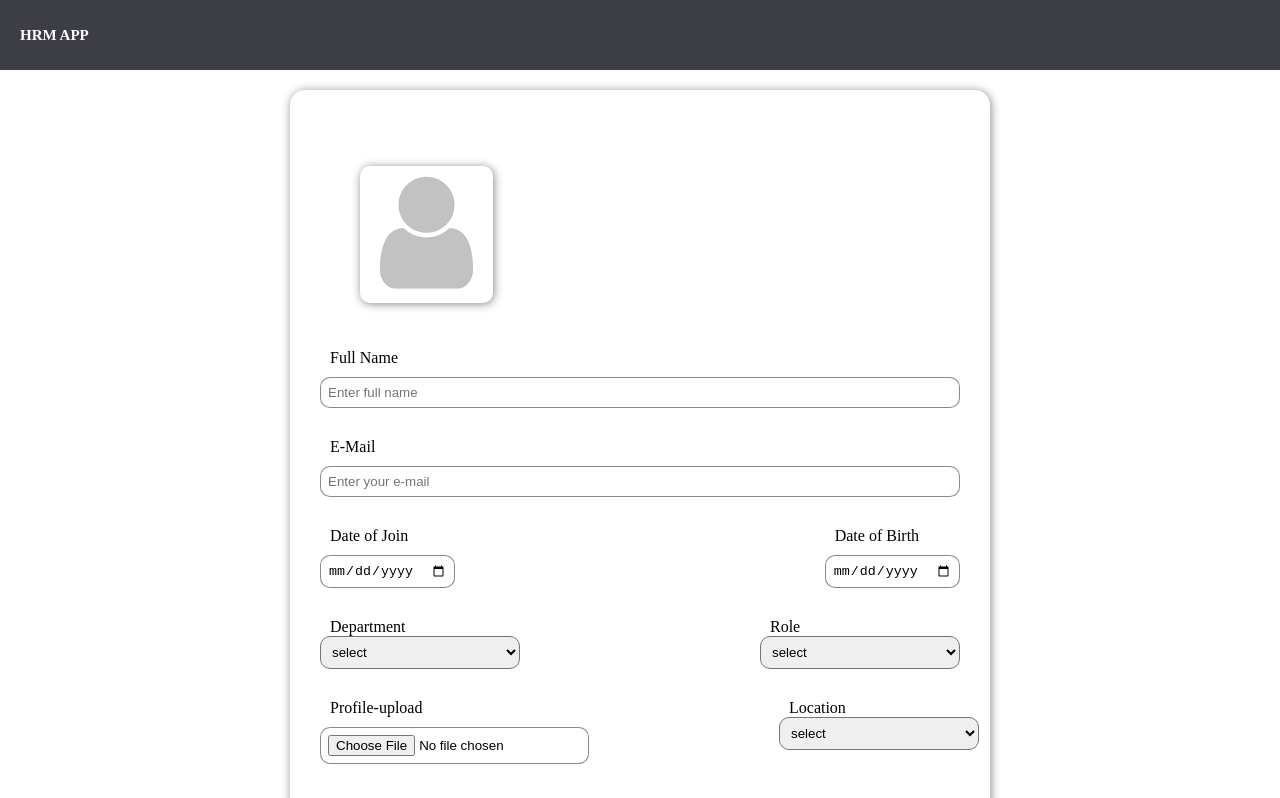
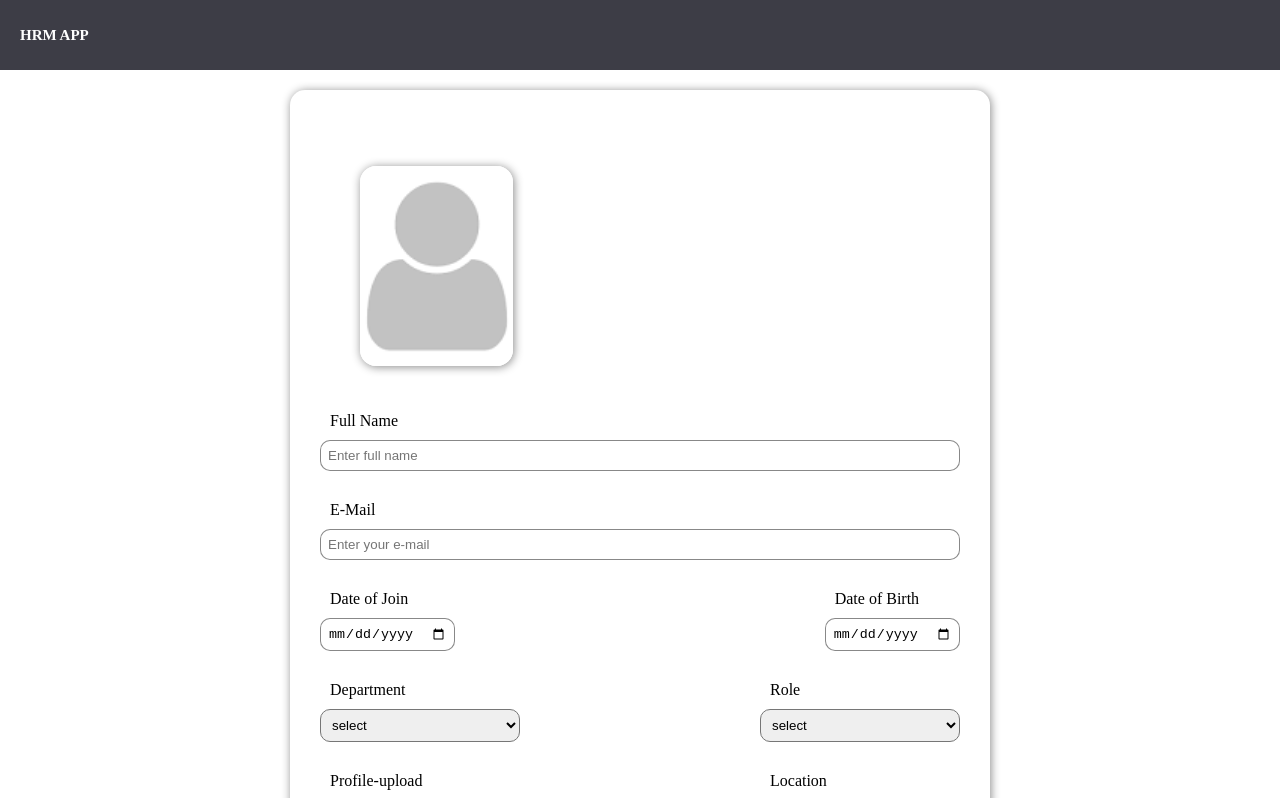
Before and after one commit to RJR-003/React_Assignment_HRM-App, a React (Vite) app: page /add-employee in a window 1280 px wide. Shown: the top 798 px of the page. Built offline with nearby package versions, Linux system fonts and the light colour scheme.

Commit message:
add functionality of delete button and made the update form dynamic. Also fixed image view in add and update form

```diff
--- a/src/components/deleteModal/DeleteModal.style.ts
+++ b/src/components/deleteModal/DeleteModal.style.ts
@@ -1,7 +1,19 @@
 import styled from "styled-components";
 
+export const StyeledOverlay = styled.div`
+  position: fixed;
+  top: 0;
+  bottom: 0;
+  right: 0;
+  left: 0;
+  height: 100%;
+  width: 100%;
+  background-color: rgba(0, 0, 0, 0.5);
+  backdrop-filter: blur(2px);
+  z-index: 1;
+`;
+
 export const StyledDeleteModal = styled.div`
-  /* display: none; */
   z-index: 2;
   position: fixed;
   top: 50%;
--- a/src/components/deleteModal/DeleteModal.tsx
+++ b/src/components/deleteModal/DeleteModal.tsx
@@ -1,17 +1,30 @@
-import { StyledDeleteModal } from "./DeleteModal.style";
+import { StyeledOverlay, StyledDeleteModal } from "./DeleteModal.style";
 import { constants } from "../../core/config/constants";
 
-function DeleteModal() {
+function DeleteModal({
+  onDelete,
+  onCancel,
+}: {
+  onDelete: () => void;
+  onCancel: () => void;
+}) {
   return (
+    <>
+      <StyeledOverlay></StyeledOverlay>
       <StyledDeleteModal>
         <div className="del-conf-msg">
           <p>{constants.delMsg}</p>
         </div>
         <div className="del-conf-buttons">
-        <button className="confirm-button">Confirm</button>
-        <button className="cancel-del-button">Cancel</button>
+          <button className="confirm-button" onClick={onDelete}>
+            Confirm
+          </button>
+          <button className="cancel-del-button" onClick={onCancel}>
+            Cancel
+          </button>
         </div>
       </StyledDeleteModal>
+    </>
   );
 }
 export default DeleteModal;
--- a/src/components/tableContent/TableContent.tsx
+++ b/src/components/tableContent/TableContent.tsx
@@ -7,13 +7,24 @@ import delImgIcon from "../../assets/images/del-img.svg";
 import Button from "../button/Button";
 import { Link } from "react-router-dom";
 import { testData } from "../../core/config/testData";
+import { useState } from "react";
+import DeleteModal from "../deleteModal/DeleteModal";
 
 export default function TableContent() {
-  function handleViewClick(id: number) {
-    console.log(id);
+  const [idToDel, setIdToDel] = useState("");
+  function handleDelClick(id: string) {
+    setIdToDel(id);
+  }
+  function handleConfirmDel(id: string) {
+    console.log(`deleted ${id}`);
+    setIdToDel("");
+  }
+  function handleCancelDel() {
+    setIdToDel("");
   }
 
   return (
+    <>
       <StyledTableContent>
         <Link to="/add-employee">
           <Button src={addEmpicon} alt="button for adding new employee " />
@@ -42,14 +53,18 @@ export default function TableContent() {
                     <Link to={`/view-employee/${item.id}`}>
                       <Button
                         src={viewImgIcon}
-                      onClick={() => handleViewClick(item.id)}
+                        // onClick={() => handleViewClick(item.id)}
                         alt="view button image"
                       />
                     </Link>
-                  <Link to="/update-employee">
+                    <Link to={`/update-employee/${item.id}`}>
                       <Button src={editImgIcon} alt="Edit button image" />
                     </Link>
-                  <Button src={delImgIcon} alt="Delete button image" />
+                    <Button
+                      onClick={() => handleDelClick(String(item.id))}
+                      src={delImgIcon}
+                      alt="Delete button image"
+                    />
                   </td>
                 </tr>
               ))
@@ -61,5 +76,12 @@ export default function TableContent() {
           </tbody>
         </table>
       </StyledTableContent>
+      {idToDel && (
+        <DeleteModal
+          onDelete={() => handleConfirmDel(idToDel)}
+          onCancel={handleCancelDel}
+        />
+      )}
+    </>
   );
 }
--- a/src/core/routing/Router.tsx
+++ b/src/core/routing/Router.tsx
@@ -7,7 +7,7 @@ const router = createBrowserRouter([
   { path: "/", element: <Home /> },
   { path: "/view-employee/:id", element: <EmpDetails /> },
   { path: "/add-employee", element: <AddUpdateEmp /> },
-  { path: "/update-employee", element: <AddUpdateEmp /> },
+  { path: "/update-employee/:id", element: <AddUpdateEmp /> },
 ]);
 
 export default router;
--- a/src/pages/add_Update_Emp/AddUpdateEmp.style.ts
+++ b/src/pages/add_Update_Emp/AddUpdateEmp.style.ts
@@ -14,13 +14,24 @@ export const StyledEntryForm = styled.div`
   border-radius: 15px;
   box-shadow: 1px 1px 10px var(--box-shadow);
 
+  .form-error {
+    color: red;
+    font-size: 12px;
+    margin-left: 10px;
+  }
+
   figure {
-    width: max-content;
-    border-radius: 10px;
+    border-radius: 16px;
     box-shadow: 1px 1px 10px var(--box-shadow);
+    overflow: hidden;
+    width: 153px;
+    object-fit: cover;
+    height: 200px;
   }
   figure > img {
-    border-radius: 15px;
+    height: 100%;
+    object-fit: cover;
+    width: 100%;
   }
 
   form {
@@ -39,9 +50,7 @@ export const StyledEntryForm = styled.div`
     border-radius: 10px;
     background-color: var(--text-color);
     border: 1px solid var(--box-shadow);
-    /* border: 1px solid #999; */
     padding: 7px;
-    /* border: none; */
   }
 
   .form-entry {
--- a/src/pages/add_Update_Emp/AddUpdateEmp.tsx
+++ b/src/pages/add_Update_Emp/AddUpdateEmp.tsx
@@ -1,13 +1,14 @@
 import { StyledEntryForm, StyledEntryFormRow } from "./AddUpdateEmp.style";
-import testEmpProfile from "../../assets/images/profile.png";
+import defaultProfileImg from "../../assets/images/profile.png";
 import SkillChip from "../../components/skillChip/SkillChip";
 import { Formik, Form, useField } from "formik";
+import { testData } from "../../core/config/testData";
 import * as Yup from "yup";
+import { useLocation } from "react-router-dom";
+import { employee, initialEmpDetails } from "../../core/config/type";
+import { useState } from "react";
 
-const tempDepartment: string[] = ["Development", "UI", "UX", "BDG"];
-const tempRole: string[] = ["Engineer", "Lead Engineer", "Architect"];
 const tempLoc: string[] = ["Trivandrum", "Delhi"];
-const tempSkills: string[] = ["HTML/CSS", "Node", "React", "Angular"];
 
 const TextInput = ({ label, ...props }: any) => {
   const [field, meta] = useField(props);
@@ -15,35 +16,67 @@ const TextInput = ({ label, ...props }: any) => {
     <>
       <label htmlFor={props.id || props.name}>{label}</label>
       <input {...field} {...props} />
-      {meta.touched && meta.error ? <div>{meta.error}</div> : null}
+      {meta.touched && meta.error ? (
+        <div className="form-error">{meta.error}</div>
+      ) : null}
     </>
   );
 };
 const FormSelectField = ({ label, ...props }: any) => {
   const [field, meta] = useField(props);
   return (
-    <div>
+    <>
       <label htmlFor={props.id || props.name}>{label}</label>
       <select {...field} {...props} />
-      {meta.touched && meta.error ? <div>{meta.error}</div> : null}
-    </div>
+      {meta.touched && meta.error ? (
+        <div className="form-error">{meta.error}</div>
+      ) : null}
+    </>
   );
 };
 
 function AddUpdateEmp() {
-  return (
-    <Formik
-      initialValues={{
+  const navigation = useLocation();
+  const [image, setImage] = useState("");
+  const fileUploadHandler = (e: React.ChangeEvent<HTMLInputElement>) => {
+    const image = e.target.files && e.target.files[0];
+    if (image) {
+      const imageUrl = URL.createObjectURL(image);
+      setImage(imageUrl);
+    }
+  };
+
+  const currId = navigation.pathname.split("/")[2];
+  console.log(currId, "currId");
+  const currData: employee = testData.employee.find(
+    (item) => item.id == Number(currId)
+  )!;
+  const imageSrc = currData?.imageSrc;
+
+  let initialEmpDetails: initialEmpDetails = {
     email: "",
     fullName: "",
     dob: "",
     doj: "",
-        profileUpload: "",
     role: "",
     Department: "",
     location: "",
     skill: "",
-      }}
+  };
+  const isAdd = navigation.pathname.split("/")[1] == "add-employee";
+  if (!isAdd) {
+    initialEmpDetails.email = currData.email;
+    initialEmpDetails.fullName = currData.fullName;
+    initialEmpDetails.dob = currData.dateOfBirth;
+    initialEmpDetails.doj = currData.dateOfJoin;
+    initialEmpDetails.role = currData.role;
+    initialEmpDetails.Department = currData.department;
+    initialEmpDetails.location = currData.location;
+  }
+
+  return (
+    <Formik
+      initialValues={initialEmpDetails}
       validationSchema={Yup.object({
         fullName: Yup.string()
           .max(15, "First name must be less than 15 letters long")
@@ -71,7 +104,7 @@ function AddUpdateEmp() {
           <figure className="data-entry-modal-figure">
             <img
               className="data-entry-modal-img"
-              src={testEmpProfile}
+              src={isAdd ? image || defaultProfileImg : image || imageSrc}
               alt="employee profile"
             />
           </figure>
@@ -107,7 +140,7 @@ function AddUpdateEmp() {
                 <option value="" hidden>
                   select
                 </option>
-                {tempDepartment.map((item) => (
+                {testData.department.map((item) => (
                   <option key={item} value={item}>
                     {item}
                   </option>
@@ -119,7 +152,7 @@ function AddUpdateEmp() {
                 <option value="" hidden>
                   select
                 </option>
-                {tempRole.map((item) => (
+                {testData.role.map((item) => (
                   <option key={item} value={item}>
                     {item}
                   </option>
@@ -133,6 +166,8 @@ function AddUpdateEmp() {
                 label="Profile-upload"
                 name="profileUpload"
                 type="file"
+                style={{ maxWidth: "250px" }}
+                onChange={fileUploadHandler}
                 accept="image/*"
               />
             </div>
@@ -158,16 +193,18 @@ function AddUpdateEmp() {
                 <SkillChip>Skill 2</SkillChip>
               </div>
             </div>
+            <div className="form-entry">
               <FormSelectField name="skill">
                 <option value="" hidden>
                   select
                 </option>
-              {tempSkills.map((item) => (
+                {testData.skill.map((item) => (
                   <option key={item} value={item}>
                     {item}
                   </option>
                 ))}
               </FormSelectField>
+            </div>
           </div>
 
           <button type="submit">submit</button>
--- a/src/pages/emp_Details/EmpDetails.tsx
+++ b/src/pages/emp_Details/EmpDetails.tsx
@@ -57,14 +57,14 @@ export default function EmpDetails() {
             <div>
               <p id="depView">{currData.department}</p>
               <p id="roleView">{currData.role}</p>
-              <p id="locView">{currData.workLocation}</p>
+              <p id="locView">{currData.location}</p>
             </div>
           </div>
           <div className="view-skill-sec">
             <p className="view-labels">Skills</p>
             <div className="view-skill-box">
               {currData.skills.map((item) => (
-                <SkillChip>{item}</SkillChip>
+                <SkillChip key={item}>{item}</SkillChip>
               ))}
             </div>
           </div>
```
Also changed, not shown: src/core/config/testData.ts (+2 -2 lines), src/core/config/type.ts (+13 -2 lines). Lines whose indentation alone changed are shown as unchanged.
